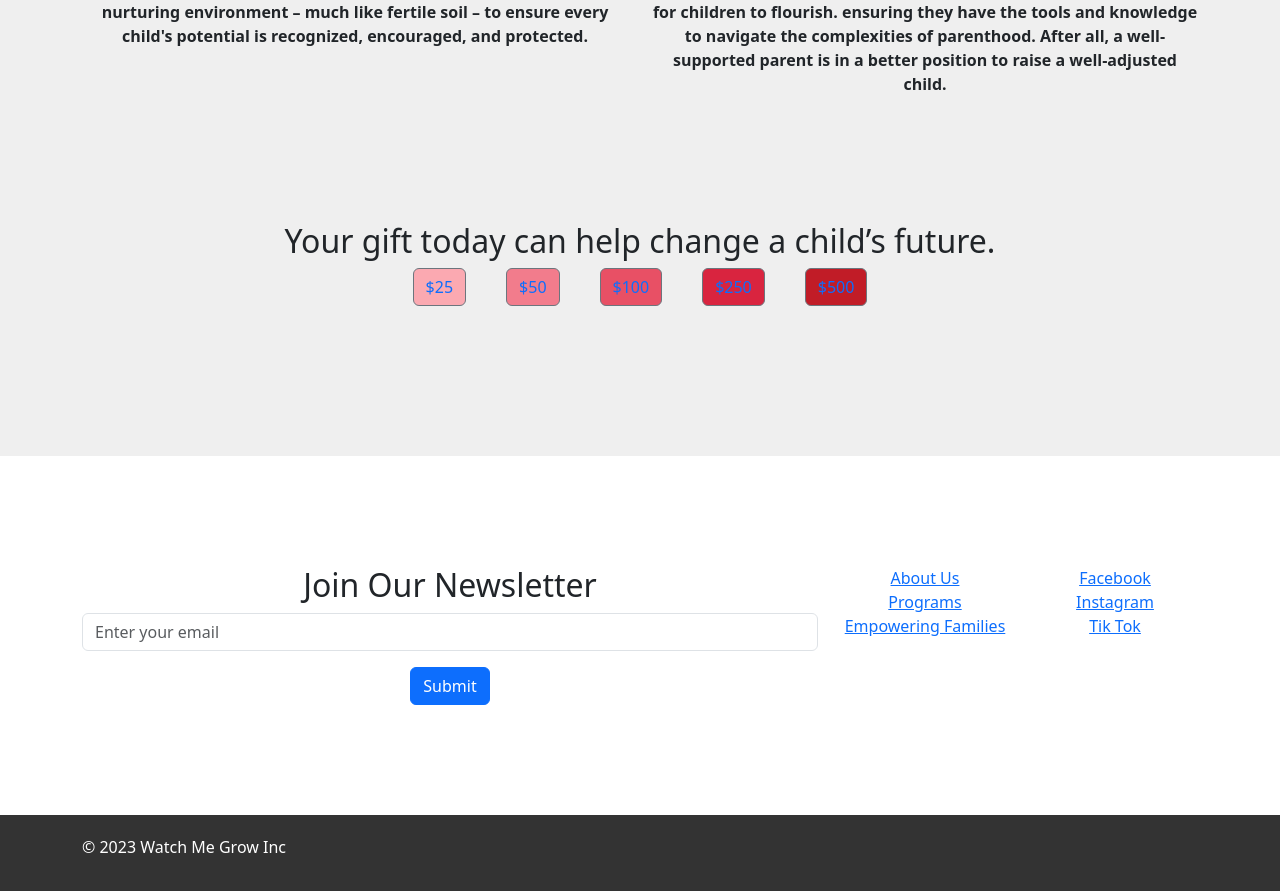
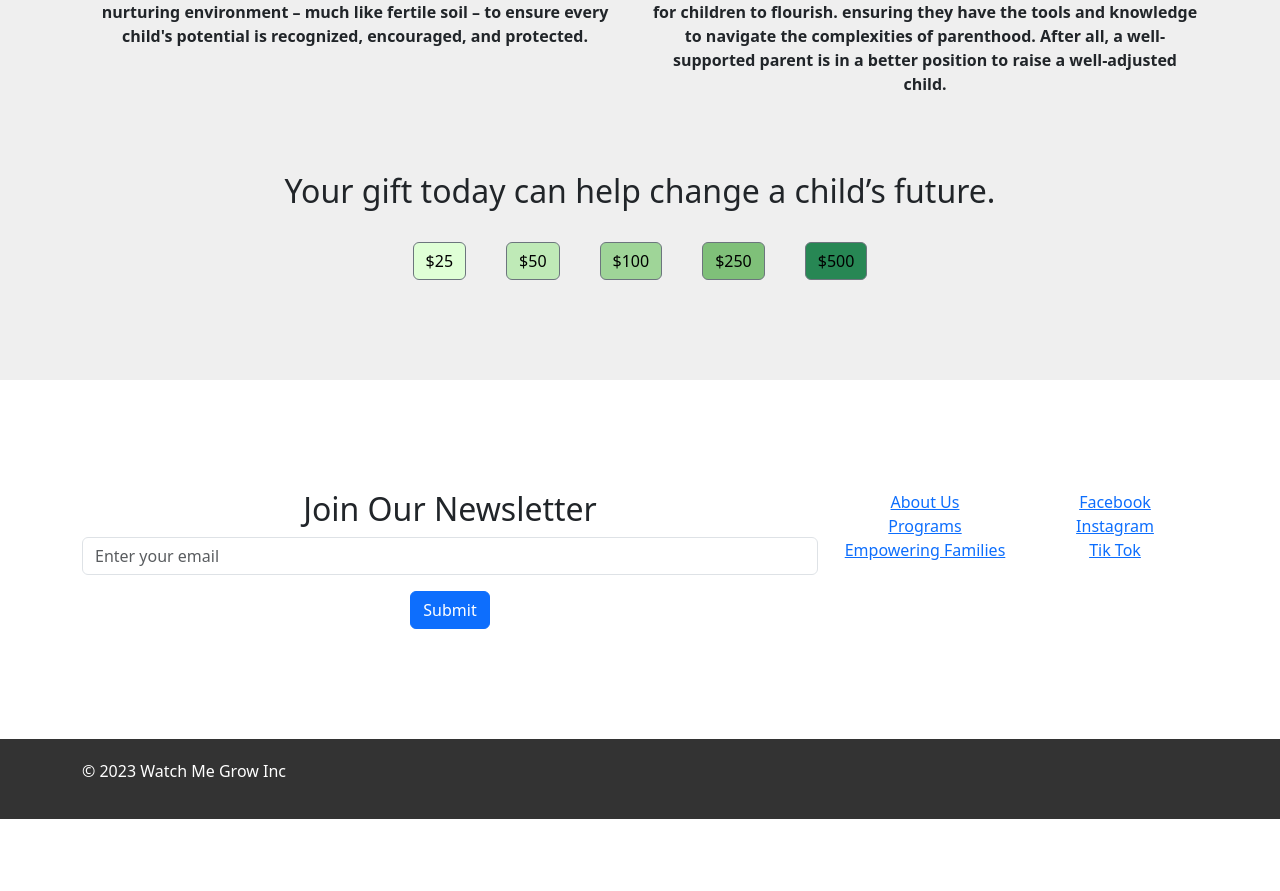
Before and after one commit to Jsmithseo/WatchMeGrowV2, a Next.js app: page / in a window 1280 px wide. Shown: the part 1966-2857 px from the top of the page. After the commit the page ends 2785 px from the top, so only its background shows below. Built offline with nearby package versions, Linux system fonts and the light colour scheme.

Commit message:
added space for donation tile

```diff
--- a/pages/components/AboutCenterAlignedButtons.js
+++ b/pages/components/AboutCenterAlignedButtons.js
@@ -4,28 +4,28 @@ import Link from 'next/link';
 
 const mainStyle = {
   marginTop: '10px',
-  paddingTop: '100px',
-  paddingBottom: '100px',
+  paddingTop: '50px',
+  paddingBottom: '50px',
 };
 
 const firstButton = {
-  backgroundColor: ' #FBA9B1',
+  backgroundColor: ' #DFFFD6',
 };
 
 const secondButton = {
-  backgroundColor: '#F27C8C',
+  backgroundColor: '#BFEAB7',
 };
 
 const thirdButton = {
-  backgroundColor: '#E85065',
+  backgroundColor: '#9FD598',
 };
 
 const fourthButton = {
-  backgroundColor: '#D9243F',
+  backgroundColor: '#7FC079',
 };
 
 const fifthButton = {
-  backgroundColor: '#C11C27',
+  backgroundColor: '#278754',
 };
 
 function AboutCenterAlignedButtons() {
@@ -35,11 +35,12 @@ function AboutCenterAlignedButtons() {
         <div className="text-center">
           <h2>Your gift today can help change a child’s future.</h2>
         </div>
+        <br></br>
         <Row className="justify-content-center">
           <Col md="auto" sm="2" xs="2">
 
             <Button style={firstButton} className="mx-2">
-            <Link href="https://buy.stripe.com/9AQcNj3KD0pY0Bq9AA" style={{ textDecoration: 'none' }}>
+            <Link href="https://buy.stripe.com/9AQcNj3KD0pY0Bq9AA" style={{ textDecoration: 'none' ,  color: 'black'}}>
               $25
               </Link>
             </Button>
@@ -49,7 +50,7 @@ function AboutCenterAlignedButtons() {
           <Col md="auto" sm="2" xs="2">
 
             <Button style={secondButton} className="mx-2">
-            <Link href="https://buy.stripe.com/6oEdRn0yra0y3NC3cd" style={{ textDecoration: 'none' }}>
+            <Link  href="https://buy.stripe.com/6oEdRn0yra0y3NC3cd" style={{ textDecoration: 'none', color: 'black' }}>
               $50
               </Link>
             </Button>
@@ -59,7 +60,7 @@ function AboutCenterAlignedButtons() {
           <Col md="auto" sm="2" xs="2">
 
               <Button style={thirdButton} className="mx-2">
-              <Link href="https://buy.stripe.com/9AQ5kReph3CafwkdQS" style={{ textDecoration: 'none' }}>
+              <Link href="https://buy.stripe.com/9AQ5kReph3CafwkdQS" style={{ textDecoration: 'none',  color: 'black' }}>
                 $100
                 </Link>
               </Button>
@@ -69,7 +70,7 @@ function AboutCenterAlignedButtons() {
           <Col md="auto" sm="2" xs="2">
 
               <Button style={fourthButton} className="mx-2">
-              <Link href="https://buy.stripe.com/4gwaFb3KDc8Gdoc6or" style={{ textDecoration: 'none' }}>
+              <Link href="https://buy.stripe.com/4gwaFb3KDc8Gdoc6or" style={{ textDecoration: 'none',  color: 'black' }}>
                 $250
                 </Link>
               </Button>
@@ -79,7 +80,7 @@ function AboutCenterAlignedButtons() {
           <Col md="auto" sm="2" xs="2">
 
               <Button style={fifthButton} className="mx-2">
-              <Link href="https://buy.stripe.com/00g3cJgxp3Ca1Fu3cg" style={{ textDecoration: 'none' }}>
+              <Link href="https://buy.stripe.com/00g3cJgxp3Ca1Fu3cg" style={{ textDecoration: 'none',  color: 'black' }}>
                 $500
                 </Link>
               </Button>
```
